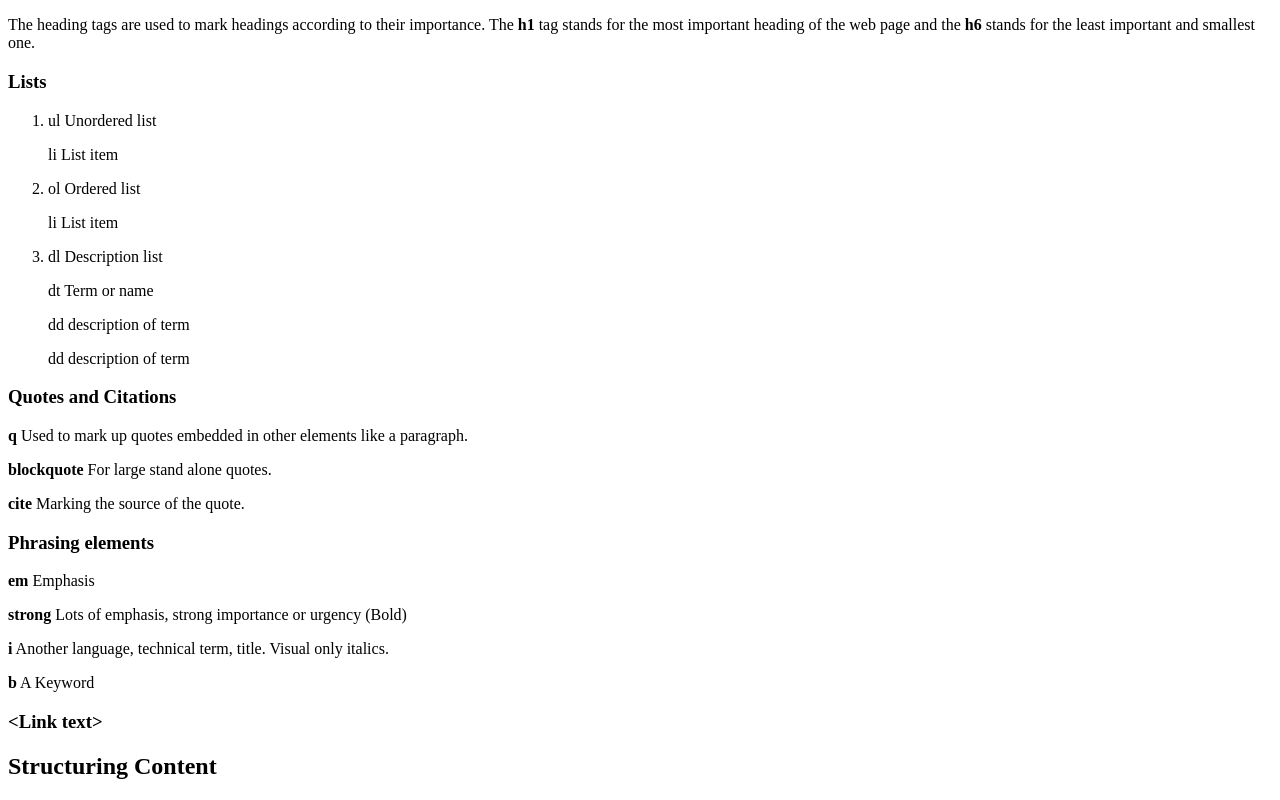
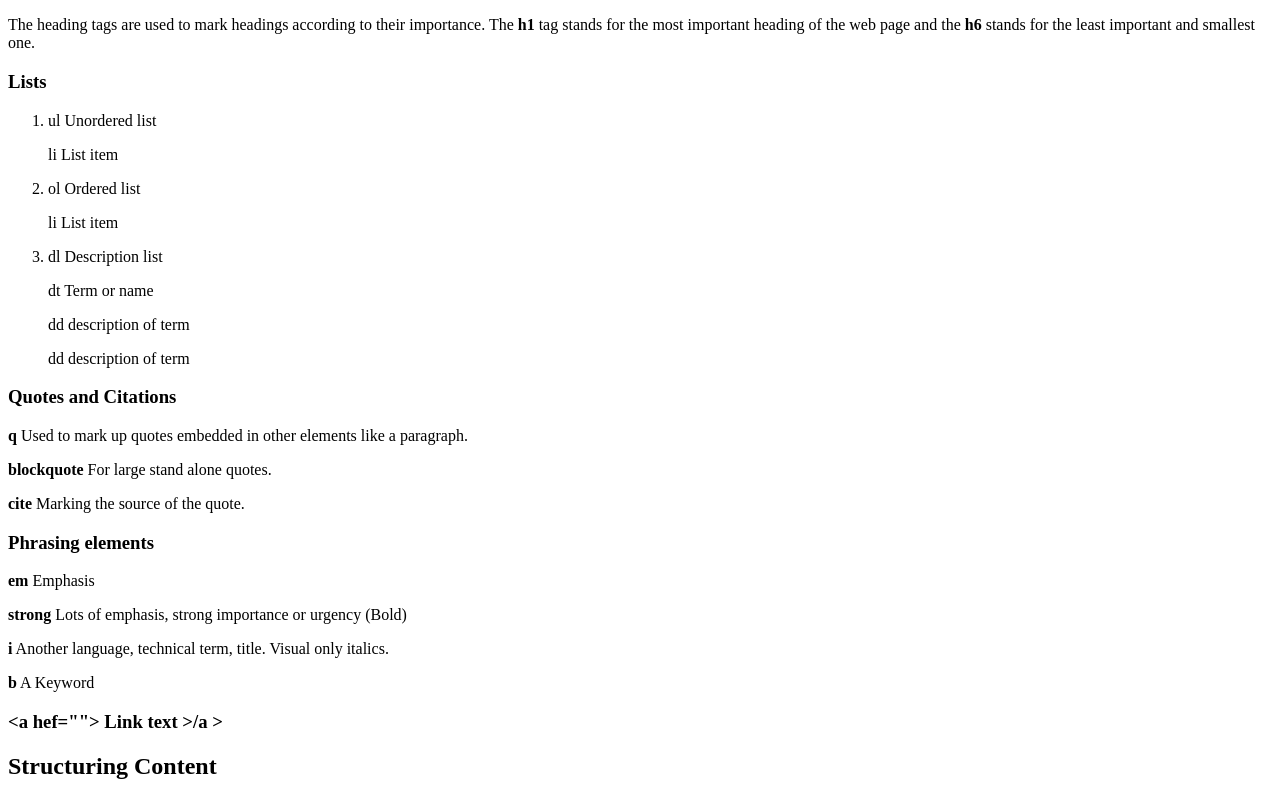
Before and after one commit to mart1349/reference-site, a plain HTML site: page index.html in a window 1280 px wide. Shown: the part 639-1439 px from the top of the page. Drawn offline with Linux system fonts and the light colour scheme.

Commit message:
Update index.html

```diff
--- a/index.html
+++ b/index.html
@@ -74,7 +74,7 @@
                         <p><strong>i</strong> Another language, technical term, title. Visual only italics.</p>
                         <p><strong>b</strong> A Keyword</p>
 
-                <h3> &lt;<a hef="">Link text</a>&gt; </h3>
+                <h3> &lt;a hef=""> Link text &gt;/a &gt; </h3>
 
 
         </section>
```
